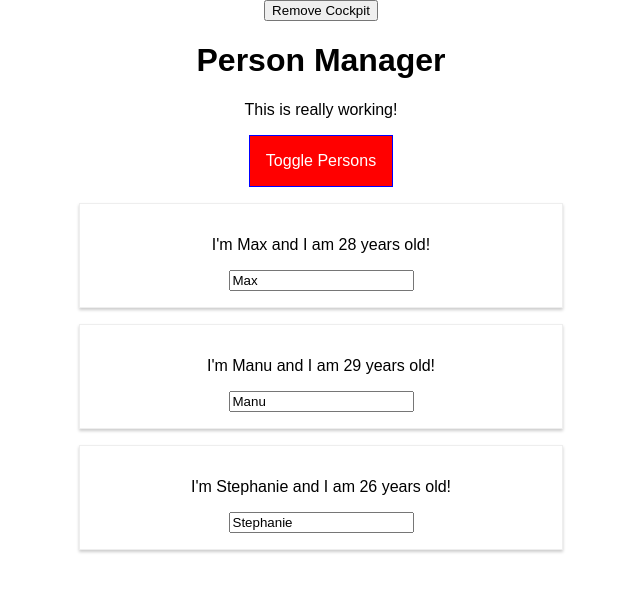
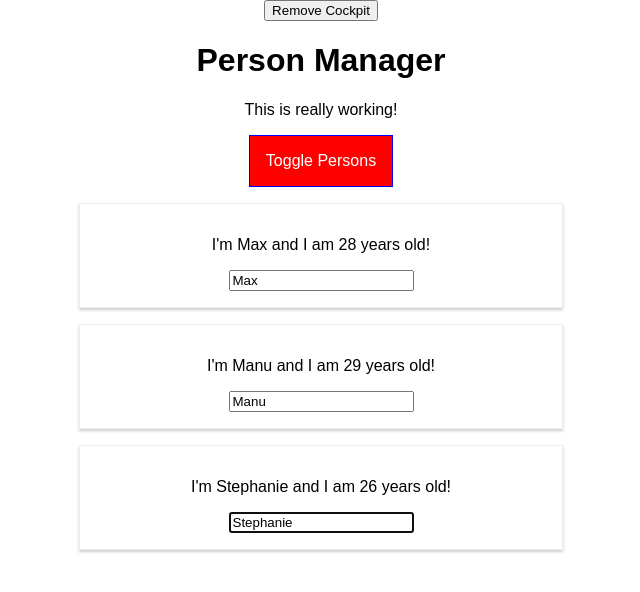
Before and after one commit to linead96/react-exercise-person-manager, a React app: page / in a window 1280 px wide. Both pictures are taken after a click on the button "Toggle Persons". Shown: the top 592 px of the page, without its empty margins (319-959 px from the left). Built offline with nearby package versions, Linux system fonts and the light colour scheme.

Commit message:
added ref in input of Person.js

```diff
--- a/src/components/Persons/Person/Person.js
+++ b/src/components/Persons/Person/Person.js
@@ -6,6 +6,16 @@
 import classes from './Person.css';
 
 class Person extends Component {
+  constructor(props) {
+    super(props);
+    this.inputElementRef = React.createRef();
+  }
+
+  componentDidMount() {
+    // this.inputElement.focus();
+    this.inputElementRef.current.focus();
+  }
+
   render() {
     console.log('[Person.js] rendering...');
     return (
@@ -15,6 +25,8 @@
         </p>
         <p>{this.props.children}</p>
         <input
+          // ref={(inputEl) => {this.inputElement = inputEl}}
+          ref={this.inputElementRef}
           type="text"
           onChange={this.props.changed}
           value={this.props.name}
```
